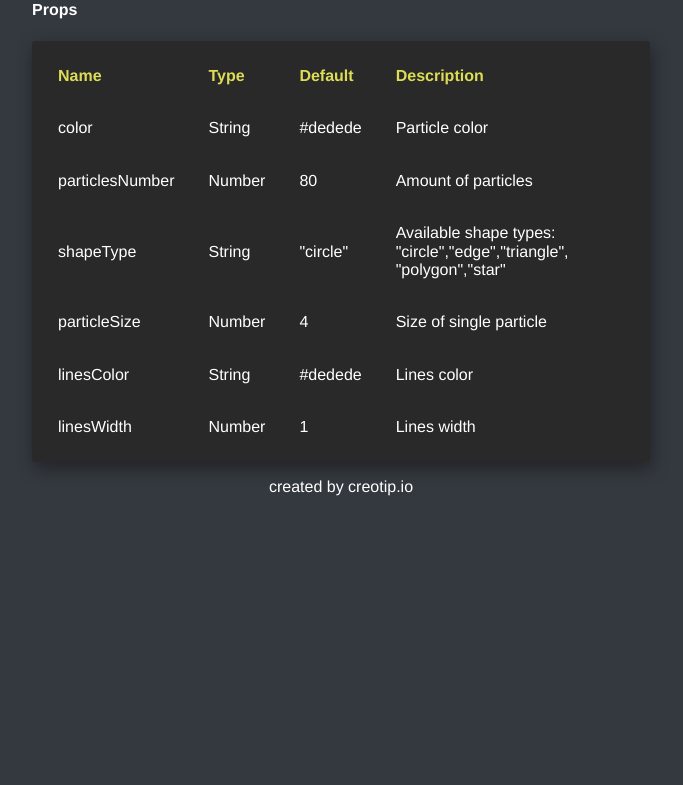
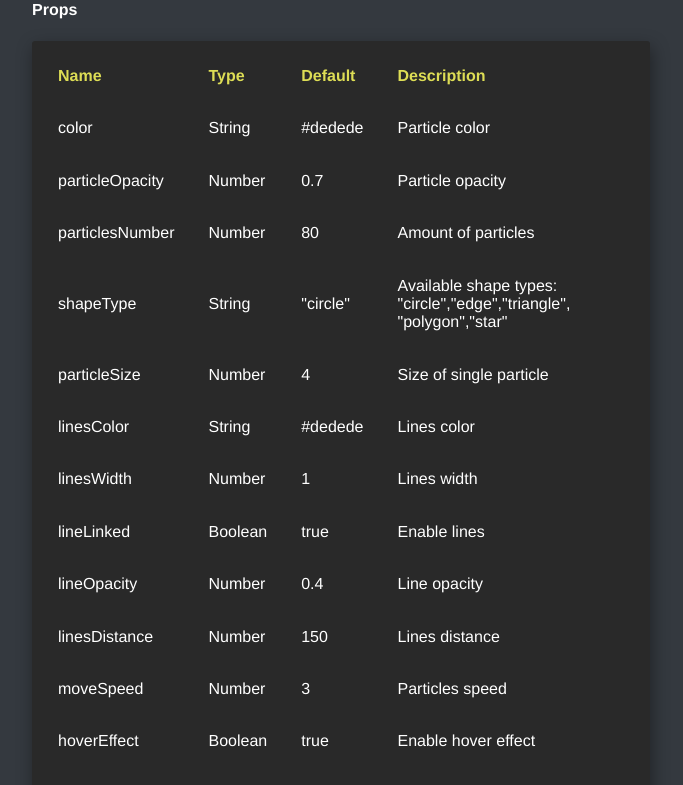
Before and after one commit to creotip/vue-particles, a Vue app: page / in a window 1280 px wide. Shown: the part 2000-2785 px from the top of the page, without its empty margins (299-982 px from the left). Before the commit the page ends 2497 px from the top, so only its background shows below. Built offline with nearby package versions, Linux system fonts and the light colour scheme.

Commit message:
package.json, props and table

```diff
--- a/package.json
+++ b/package.json
@@ -10,6 +10,7 @@
     "build": "node build/build.js",
     "lint": "eslint --ext .js,.vue src"
   },
+  "main": "src/vue-particles/index.js",
   "dependencies": {
     "vue": "^2.2.6"
   },
--- a/src/App.vue
+++ b/src/App.vue
@@ -12,11 +12,20 @@
       </div>
       <vue-particles
         color="#ffffff"
+        :particleOpacity="0.7"
         linesColor="#ffffff"
         :particlesNumber="80"
         shapeType="circle"
         :particleSize="5"
         :linesWidth="2"
+        :lineLinked="true"
+        :lineOpacity="0.4"
+        :linesDistance="150"
+        :moveSpeed="3"
+        :hoverEffect="true"
+        hoverMode="grab"
+        :clickEffect="true"
+        clickMode="push"
       >
       </vue-particles>
 
--- a/src/components/Main.vue
+++ b/src/components/Main.vue
@@ -65,6 +65,12 @@ Vue.use(VueParticles)
           <td data-th="Description">Particle color</td>
         </tr>
         <tr>
+          <td data-th="Name">particleOpacity</td>
+          <td data-th="Type">Number</td>
+          <td data-th="Default">0.7</td>
+          <td data-th="Description">Particle opacity</td>
+        </tr>
+        <tr>
           <td data-th="Name">particlesNumber</td>
           <td data-th="Type">Number</td>
           <td data-th="Default">80</td>
@@ -101,6 +107,72 @@ Vue.use(VueParticles)
           <td data-th="Default">1</td>
           <td data-th="Description">
             Lines width
+          </td>
+        </tr>
+        <tr>
+          <td data-th="Name">lineLinked</td>
+          <td data-th="Type">Boolean</td>
+          <td data-th="Default">true</td>
+          <td data-th="Description">
+            Enable lines
+          </td>
+        </tr>
+        <tr>
+          <td data-th="Name">lineOpacity</td>
+          <td data-th="Type">Number</td>
+          <td data-th="Default">0.4</td>
+          <td data-th="Description">
+            Line opacity
+          </td>
+        </tr>
+        <tr>
+          <td data-th="Name">linesDistance</td>
+          <td data-th="Type">Number</td>
+          <td data-th="Default">150</td>
+          <td data-th="Description">
+            Lines distance
+          </td>
+        </tr>
+        <tr>
+          <td data-th="Name">moveSpeed</td>
+          <td data-th="Type">Number</td>
+          <td data-th="Default">3</td>
+          <td data-th="Description">
+            Particles speed
+          </td>
+        </tr>
+        <tr>
+          <td data-th="Name">hoverEffect</td>
+          <td data-th="Type">Boolean</td>
+          <td data-th="Default">true</td>
+          <td data-th="Description">
+            Enable hover effect
+          </td>
+        </tr>
+        <tr>
+          <td data-th="Name">hoverMode</td>
+          <td data-th="Type">String</td>
+          <td data-th="Default">grab</td>
+          <td data-th="Description">
+            Available hover modes:
+            "grab", "repulse", "bubble"
+          </td>
+        </tr>
+        <tr>
+          <td data-th="Name">clickEffect</td>
+          <td data-th="Type">Boolean</td>
+          <td data-th="Default">true</td>
+          <td data-th="Description">
+            Enable click effect
+          </td>
+        </tr>
+        <tr>
+          <td data-th="Name">clickMode</td>
+          <td data-th="Type">String</td>
+          <td data-th="Default">push</td>
+          <td data-th="Description">
+            Available click modes:
+            "push", "remove", "repulse", "bubble"
           </td>
         </tr>
       </table>
--- a/src/vue-particles/index.js
+++ b/src/vue-particles/index.js
@@ -1,5 +1,4 @@
 /* eslint-disable */
-// import particles from 'particles.js'
 import particles from './vue-particles.vue'
 
 const VueParticles = {
@@ -7,7 +6,7 @@ const VueParticles = {
     install (Vue, options) {
         Vue.component('vue-particles', particles)
     }
-    /* eslint-disable */
+
 }
-
+/* eslint-disable */
 export default VueParticles
--- a/src/vue-particles/vue-particles.vue
+++ b/src/vue-particles/vue-particles.vue
@@ -2,11 +2,20 @@
   <div
     id="particles-js"
     :color="color"
+    :particleOpacity="particleOpacity"
     :linesColor="linesColor"
     :particlesNumber="particlesNumber"
     :shapeType="shapeType"
     :particleSize="particleSize"
     :linesWidth="linesWidth"
+    :lineLinked="lineLinked"
+    :lineOpacity="lineOpacity"
+    :linesDistance="linesDistance"
+    :moveSpeed="moveSpeed"
+    :hoverEffect="hoverEffect"
+    :hoverMode="hoverMode"
+    :clickEffect="clickEffect"
+    :clickMode="clickMode"
   ></div>
 </template>
 <script>
@@ -19,13 +28,17 @@
         type: String,
         default: '#dedede'
       },
+      particleOpacity: {
+        type: Number,
+        default: 0.7
+      },
       particlesNumber: {
         type: Number,
         default: 80
       },
       shapeType: {
         type: String,
-        default: "circle"
+        default: 'circle'
       },
       particleSize: {
         type: Number,
@@ -38,28 +51,78 @@
       linesWidth: {
         type: Number,
         default: 1
+      },
+      lineLinked: {
+        type: Boolean,
+        default: true
+      },
+      lineOpacity: {
+        type: Number,
+        default: 0.4
+      },
+      linesDistance: {
+        type: Number,
+        default: 150
+      },
+      moveSpeed: {
+        type: Number,
+        default: 3
+      },
+      hoverEffect: {
+        type: Boolean,
+        default: true
+      },
+      hoverMode: {
+        type: String,
+        default: 'grab'
+      },
+      clickEffect: {
+        type: Boolean,
+        default: true
+      },
+      clickMode: {
+        type: String,
+        default: 'push'
       }
     },
     mounted () {
       this.$nextTick(() => {
         this.initParticleJS(
           this.color,
+          this.particleOpacity,
           this.particlesNumber,
           this.shapeType,
           this.particleSize,
           this.linesColor,
-          this.linesWidth
+          this.linesWidth,
+          this.lineLinked,
+          this.lineOpacity,
+          this.linesDistance,
+          this.moveSpeed,
+          this.hoverEffect,
+          this.hoverMode,
+          this.clickEffect,
+          this.clickMode
         )
       })
     },
     methods: {
       initParticleJS (
         color,
+        particleOpacity,
         particlesNumber,
         shapeType,
         particleSize,
         linesColor,
-        linesWidth
+        linesWidth,
+        lineLinked,
+        lineOpacity,
+        linesDistance,
+        moveSpeed,
+        hoverEffect,
+        hoverMode,
+        clickEffect,
+        clickMode
       ) {
         particlesJS('particles-js', {
           "particles": {
@@ -85,7 +148,7 @@
               }
             },
             "opacity": {
-              "value": 0.7,
+              "value": particleOpacity,
               "random": false,
               "anim": {
                 "enable": false,
@@ -105,15 +168,15 @@
               }
             },
             "line_linked": {
-              "enable": true,
-              "distance": 150,
+              "enable": lineLinked,
+              "distance": linesDistance,
               "color": linesColor,
-              "opacity": 0.4,
+              "opacity": lineOpacity,
               "width": linesWidth
             },
             "move": {
               "enable": true,
-              "speed": 3,
+              "speed": moveSpeed,
               "direction": "none",
               "random": false,
               "straight": false,
@@ -130,12 +193,12 @@
             "detect_on": "canvas",
             "events": {
               "onhover": {
-                "enable": true,
-                "mode": "grab"
+                "enable": hoverEffect,
+                "mode": hoverMode
               },
               "onclick": {
-                "enable": true,
-                "mode": "push"
+                "enable": clickEffect,
+                "mode": clickMode
               },
               "onresize": {
 
```
